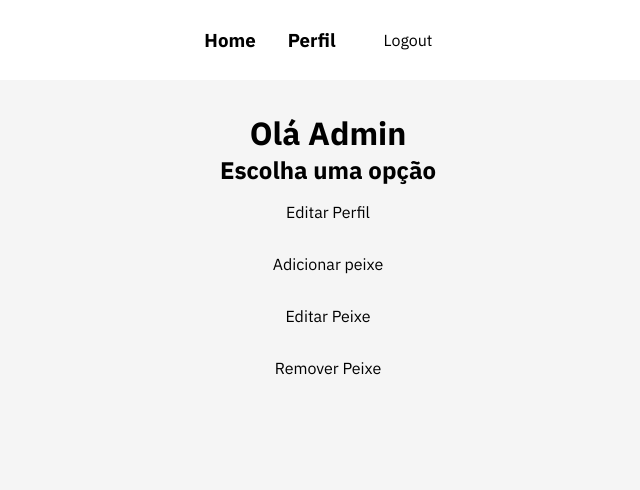
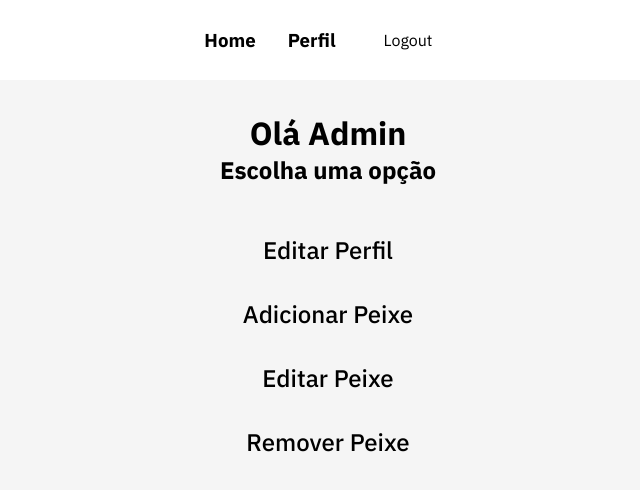
Before and after one commit to TheRermz/peixaria-projeto, a React (Vite) app in the folder frontend/: page /profile/1 in a window 1280 px wide. Shown: the top 490 px of the page, without its empty margins (312-952 px from the left). Built offline with nearby package versions, Linux system fonts and the light colour scheme; sample sign-in values are in the browser's storage.

Commit message:
Add list of admin options to AdminProfile

```diff
--- a/frontend/src/pages/AdminProfile/AdminProfile.css
+++ b/frontend/src/pages/AdminProfile/AdminProfile.css
@@ -5,3 +5,18 @@
   justify-content: center;
   padding: 2rem 0;
 }
+
+.list-admin {
+  display: flex;
+  flex-direction: column;
+  align-items: center;
+  justify-content: center;
+  padding: 2rem 0;
+}
+.list-admin li {
+  list-style: none;
+  padding: 1rem 0;
+  font-size: 1.5rem;
+  font-weight: 500;
+  color: #000;
+}
--- a/frontend/src/pages/AdminProfile/AdminProfile.jsx
+++ b/frontend/src/pages/AdminProfile/AdminProfile.jsx
@@ -1,14 +1,25 @@
 import "./AdminProfile.css";
+import { Link } from "react-router-dom";
 
 const AdminProfile = () => {
   return (
     <div className="admin-profile">
       <h1>Olá Admin</h1>
       <h2>Escolha uma opção</h2>
-      <button>Editar Perfil</button>
-      <button>Adicionar peixe</button>
-      <button>Editar Peixe</button>
-      <button>Remover Peixe</button>
+      <ul className="list-admin">
+        <li>
+          <Link to={`/profile/edit`}>Editar Perfil</Link>
+        </li>
+        <li>
+          <Link to={`/fish/create`}>Adicionar Peixe</Link>
+        </li>
+        <li>
+          <Link to={`/fish/edit`}>Editar Peixe</Link>
+        </li>
+        <li>
+          <Link to={`/fish/remove`}>Remover Peixe</Link>
+        </li>
+      </ul>
     </div>
   );
 };
```
